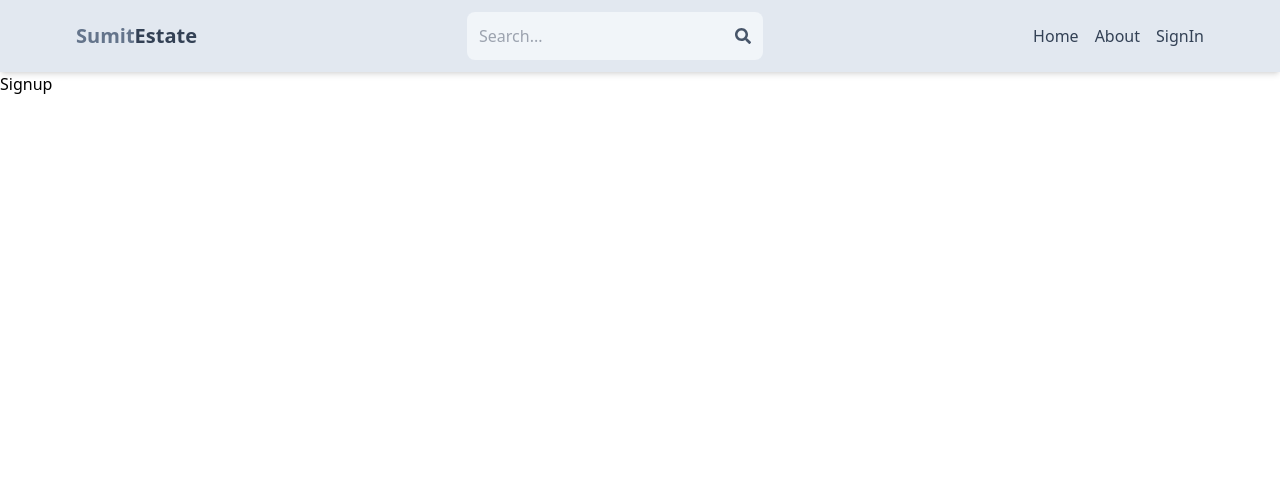
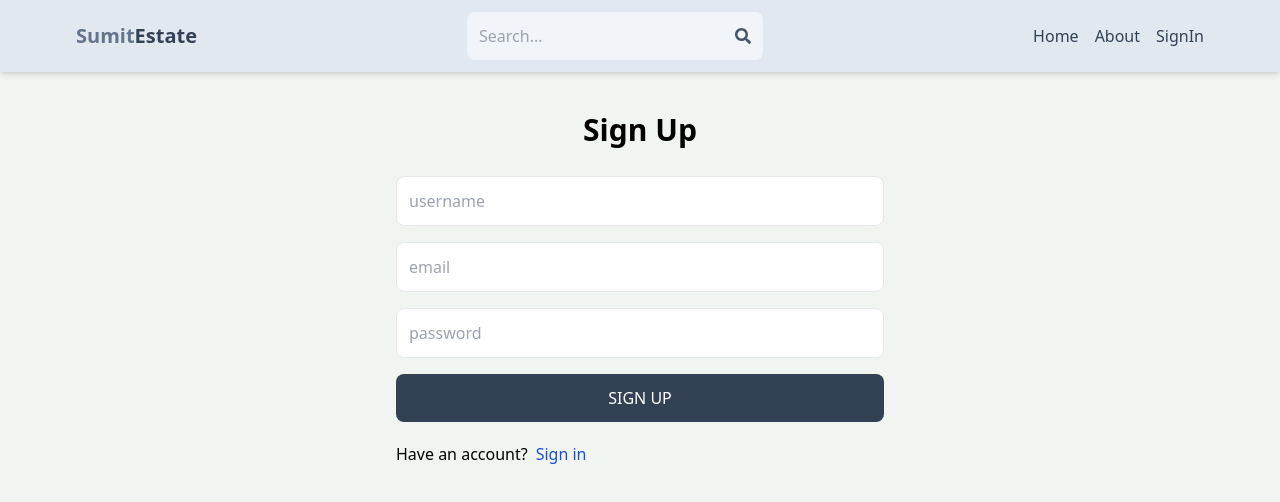
Before and after one commit to sumitjnuite/mern-estate, a React (Vite) app in the folder client/: page /sign-up in a window 1280 px wide. Shown: the top 502 px of the page. Built offline with nearby package versions, Linux system fonts and the light colour scheme.

Commit message:
created signup page ui

```diff
--- a/client/src/index.css
+++ b/client/src/index.css
@@ -1,3 +1,7 @@
 @tailwind base;
 @tailwind components;
 @tailwind utilities;
+
+body{
+    background-color: rgb(241, 245, 241);
+}
--- a/client/src/pages/Signup.jsx
+++ b/client/src/pages/Signup.jsx
@@ -1,9 +1,23 @@
 import React from 'react'
+import {Link} from 'react-router-dom'
 
 const Signup = () => {
   return (
-    <div>
-      Signup
+    <div className='p-3 max-w-lg mx-auto'>
+        <h1 className='text-3xl text-center font-semibold my-7'>Sign Up</h1>
+        <form className='flex flex-col gap-4'>
+          <input type="text" placeholder='username' id='username' className='border p-3 rounded-lg'/>
+          <input type="email" placeholder='email' id='email' className='border p-3 rounded-lg'/>
+          <input type="password" placeholder='password' id='password' className='border p-3 rounded-lg'/>
+          <button className='bg-slate-700 text-white p-3 rounded-lg uppercase hover:opacity-95 disabled:opacity-80'>Sign up</button>
+        </form>
+        <div className="flex gap-2 mt-5">
+        <p>Have an account?</p>
+        <Link to="/sign-in">
+          <span className='text-blue-700'>Sign in</span>
+        </Link>
+      </div>
+
     </div>
   )
 }
```
